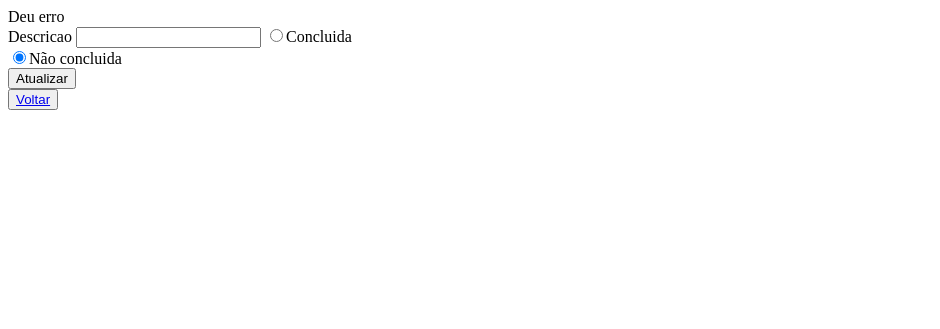
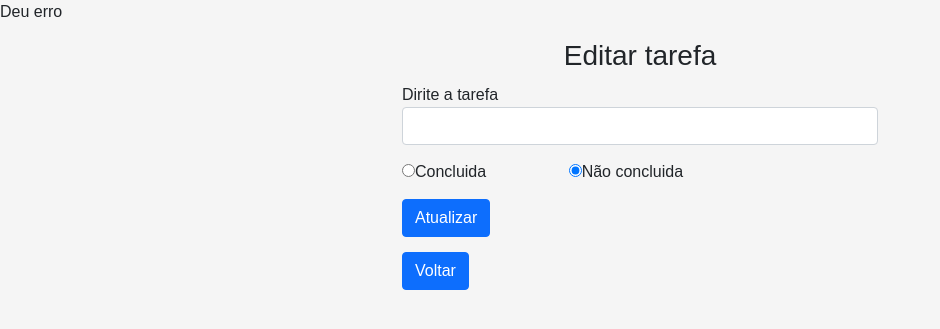
Before and after one commit to renandossantoslima/Site_tarefas, a PHP site: page /editar.php in a window 1280 px wide. Shown: the top 329 px of the page, without its empty margins (0-940 px from the left). Run offline with PHP 8.4, Linux system fonts and the light colour scheme; data that the repository does not hold is empty.

Commit message:
Quase completo
Front-end com back-end

```diff
--- /dev/null
+++ b/css/style.css
@@ -0,0 +1,36 @@
+/*tags*/
+body{
+	background-color: #f5f5f5;
+	font-family: 'Arial','Times new roman';
+	font-size: 16;
+}
+
+h3{
+	margin-top: 15px;
+	margin-bottom: 10px;
+	text-align: center;
+}
+
+a{
+	color: white;
+	text-decoration: none;
+}
+
+a:hover{
+	color: white;
+	text-decoration: none;
+}
+
+/*classes */
+.row{
+	margin-top: 15px;
+}
+
+.botao{
+	margin-top: 15px;
+	margin-bottom: 15px;
+}
+
+.quadro{
+	width: 500px;
+}
--- a/editar.php
+++ b/editar.php
@@ -4,13 +4,7 @@
     }
 ?>
 
-<!DOCTYPE html>
-<html>
-	<head>
-		<title>Site</title>
-		<meta charset="utf-8">
-	</head>
-	<body>
+<?php require_once 'topo.html'; ?>
 
 		<?php
 
@@ -44,10 +38,16 @@
 
 		?>
 
+		<div class="container quadro"><!-- inicio container -->
+
+			<h3>Editar tarefa</h3>
+
 			<form method="post"><!-- inicio form -->
 
-			<label>Descricao</label>
-			<input type="text" name="descricao" value="<?php echo $descricao; ?>">
+				<div class="form-group">
+					<label for="descricao">Dirite a tarefa</label>
+					<input type="text"class="form-control" name="descricao" value="<?php echo $descricao; ?>">
+				</div>
 
 				<input type="hidden" name="id" value="<?php echo $id; ?>">
 				<input type="hidden" name="verificacao" value="<?php echo $verificacao; ?>">
@@ -55,20 +55,35 @@
 
 				<?php if($verificacao == 1){
 				?>
+				<div class="row">
+					<div class="col-4">
 						<input type="radio" name="verificacao" value="1" checked="checked">Concluida</br>
-				<input type="radio" name="verificacao" value="0">Não concluida</br>
+					</div>
+					<div class="col-4">
+						<input type="radio" name="verificacao" value="0">Não concluida
+					</div>
+				</div>
 
 				<?php }else{ ?>
+					<div class="row">
+						<div class="col-4">
 							<input type="radio" name="verificacao" value="1">Concluida</br>
+						</div>
+						<div class="col-4">
 							<input type="radio" name="verificacao" value="0" checked="checked">Não concluida</br>
+						</div>
+					</div>
+
 				<?php }?>
 
-
-			<button type="submit" name="atualizar">Atualizar</button>
+				<div class="botao">
+					<button type="submit" class="btn btn-primary" name="atualizar">Atualizar</button>
+				</div>
 
 			</form><!-- fim form -->
 
-		<button type="submit"><a href="index.php">Voltar</a></button>
+			<button class="btn btn-primary" type="submit"><a href="index.php">Voltar</a></button>
 
-	</body>
-</html>
+		</div><!-- fim container -->
+
+<?php require_once 'rodape.html'; ?>
--- /dev/null
+++ b/rodape.html
@@ -0,0 +1,2 @@
+	</body>
+</html>
--- /dev/null
+++ b/topo.html
@@ -0,0 +1,12 @@
+<!DOCTYPE html>
+<html>
+	<head>
+		<title>Marcador de tarefas</title>
+		<meta content-type='text/html' charset="utf-8">
+
+		<!-- bootstrap -->
+		<link href="https://cdn.jsdelivr.net/npm/bootstrap@5.1.3/dist/css/bootstrap.min.css" rel="stylesheet" integrity="sha384-1BmE4kWBq78iYhFldvKuhfTAU6auU8tT94WrHftjDbrCEXSU1oBoqyl2QvZ6jIW3" crossorigin="anonymous">
+
+		<link rel="stylesheet" type="text/css" href="css/style.css">
+	</head>
+	<body>
```
Also changed, not shown: cadastro_tarefas.php (+29 -17 lines), index.php (+49 -19 lines). Lines whose indentation alone changed are shown as unchanged.
